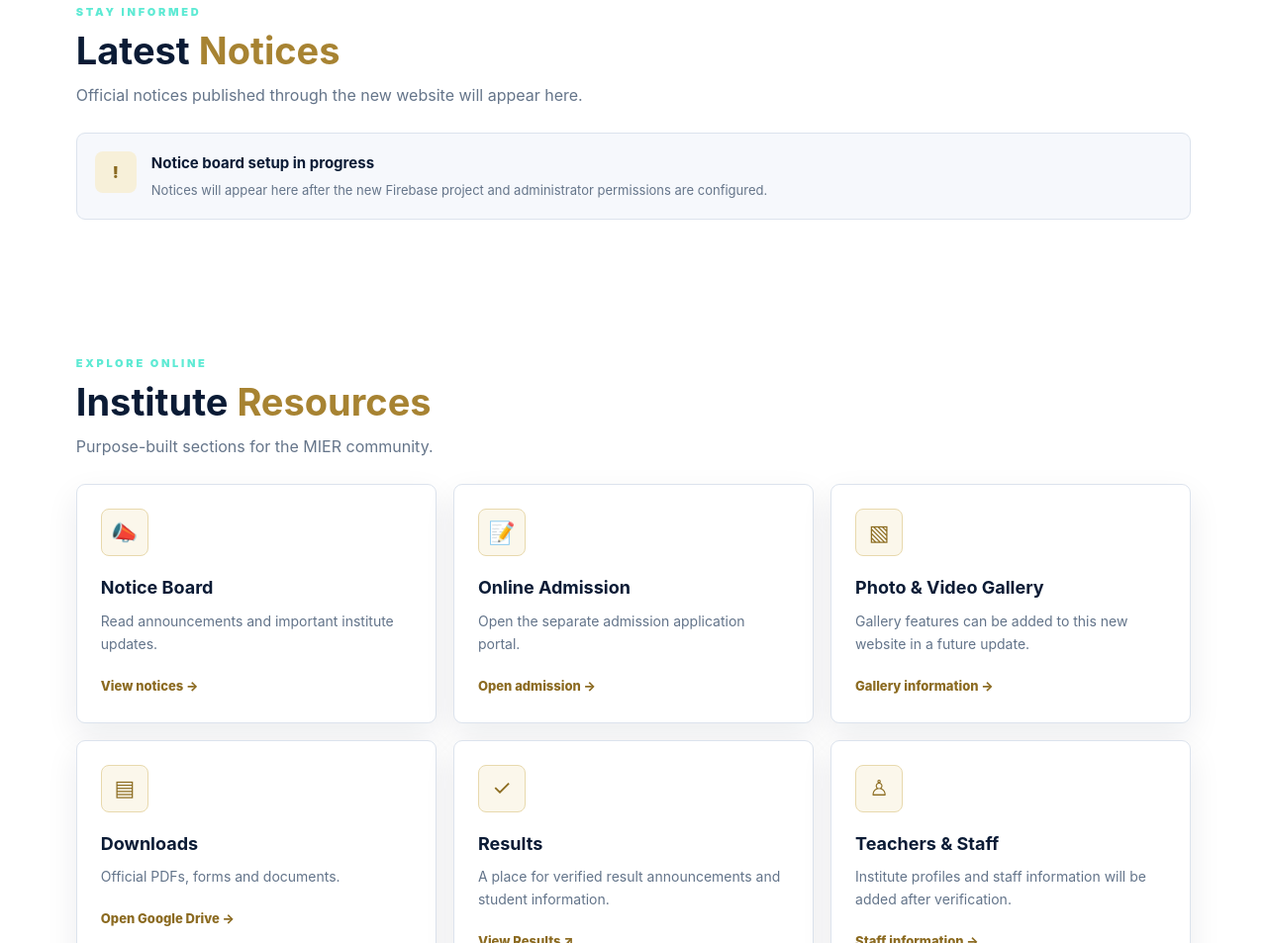
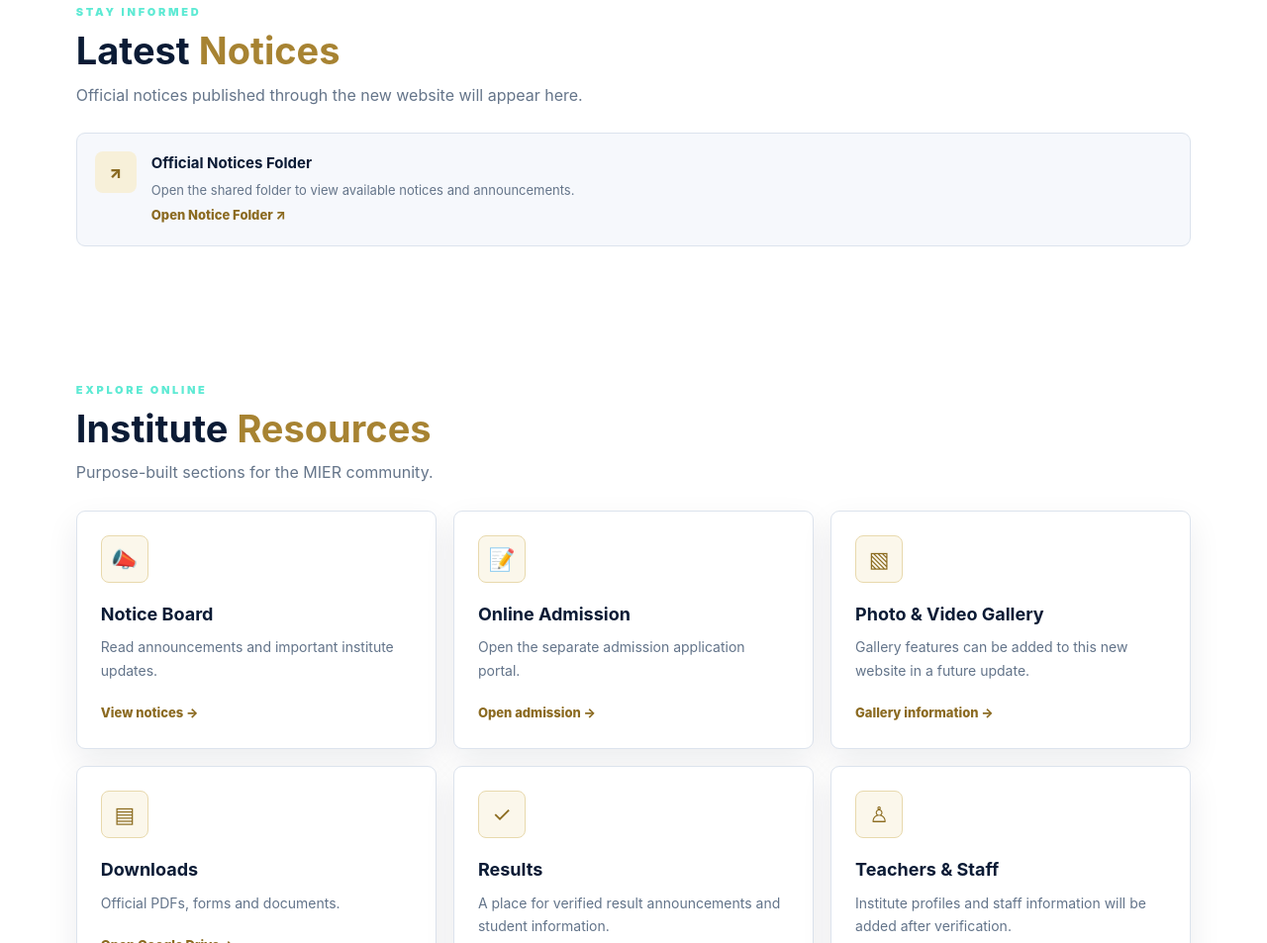
Before and after one commit to chinmaymandal2009-bit/MIER, a plain HTML site: page index.html in a window 1280 px wide. Shown: the part 1286-2239 px from the top of the page at 99% size. Drawn offline with Linux system fonts and the light colour scheme.

Commit message:
Add Google Drive folder to Notice section

```diff
--- a/index.html
+++ b/index.html
@@ -101,7 +101,7 @@ footer strong{background:linear-gradient(100deg,#f2dfaa,#2dd4bf,#d5b15b);backgro
 <section class="hero" id="home"><div class="hero-inner"><div class="eyebrow">Learning · Growth · Excellence</div><h1 class="institution-title">MALDA INSTITUTE OF<br><span>EDUCATION AND RESEARCH</span></h1><p>Welcome to Malda Institute of Education and Research. Explore institute information, announcements, admission resources and student services through our digital home.</p><div class="actions"><a class="btn" href="admission.html">Admission Portal ↗</a><a class="btn ghost" href="about.html">Discover MIER ↓</a></div><div class="hero-note"><span class="pulse"></span>A modern digital experience for the MIER community</div></div></section>
 <main>
 <section class="section" id="about"><div class="about-grid"><div><div class="eyebrow">Who we are</div><h2>Welcome to <span>MIER</span></h2><p class="lead">This independent website brings institute information and useful resources into one accessible place. Official details and announcements will be added by the institute administration.</p><div class="actions"><a class="btn ghost" href="contact.html">Contact Information</a></div></div><div class="about-panel"><div class="eyebrow">Our digital campus</div><h3>Knowledge. Opportunity. Progress.</h3><p>A mobile-friendly hub for notices, admissions, learning resources and institute updates.</p><div class="statrow"><div class="stat"><strong>24/7</strong><span>Online access</span></div><div class="stat"><strong>One Hub</strong><span>Useful resources</span></div></div></div></div></section>
-<section class="section" id="notices"><div class="section-head"><div><div class="eyebrow">Stay informed</div><h2>Latest <span>Notices</span></h2><p class="lead">Official notices published through the new website will appear here.</p></div></div><div id="notice-list" class="notice-list"><div class="notice"><div class="notice-mark">!</div><div><h3>Notice board setup in progress</h3><p>Notices will appear here after the new Firebase project and administrator permissions are configured.</p></div></div></div></section>
+<section class="section" id="notices"><div class="section-head"><div><div class="eyebrow">Stay informed</div><h2>Latest <span>Notices</span></h2><p class="lead">Official notices published through the new website will appear here.</p></div></div><div id="notice-list" class="notice-list"><div class="notice"><div class="notice-mark">↗</div><div><h3>Official Notices Folder</h3><p>Open the shared folder to view available notices and announcements.</p><a class="textlink" href="https://drive.google.com/drive/folders/1CdCZ4zlbwnSfMCpC24ZhALs-dKeOmbLr?usp=drive_link" target="_blank" rel="noopener noreferrer">Open Notice Folder ↗</a></div></div></div></section>
 <section class="section" id="resources"><div class="section-head"><div><div class="eyebrow">Explore online</div><h2>Institute <span>Resources</span></h2><p class="lead">Purpose-built sections for the MIER community.</p></div></div><div class="cards">
 <article class="card"><div class="iconbox">📣</div><h3>Notice Board</h3><p>Read announcements and important institute updates.</p><a class="textlink" href="notices.html">View notices →</a></article>
 <article class="card"><div class="iconbox">📝</div><h3>Online Admission</h3><p>Open the separate admission application portal.</p><a class="textlink" id="admission-card-link" href="admission.html">Open admission →</a></article>
```
